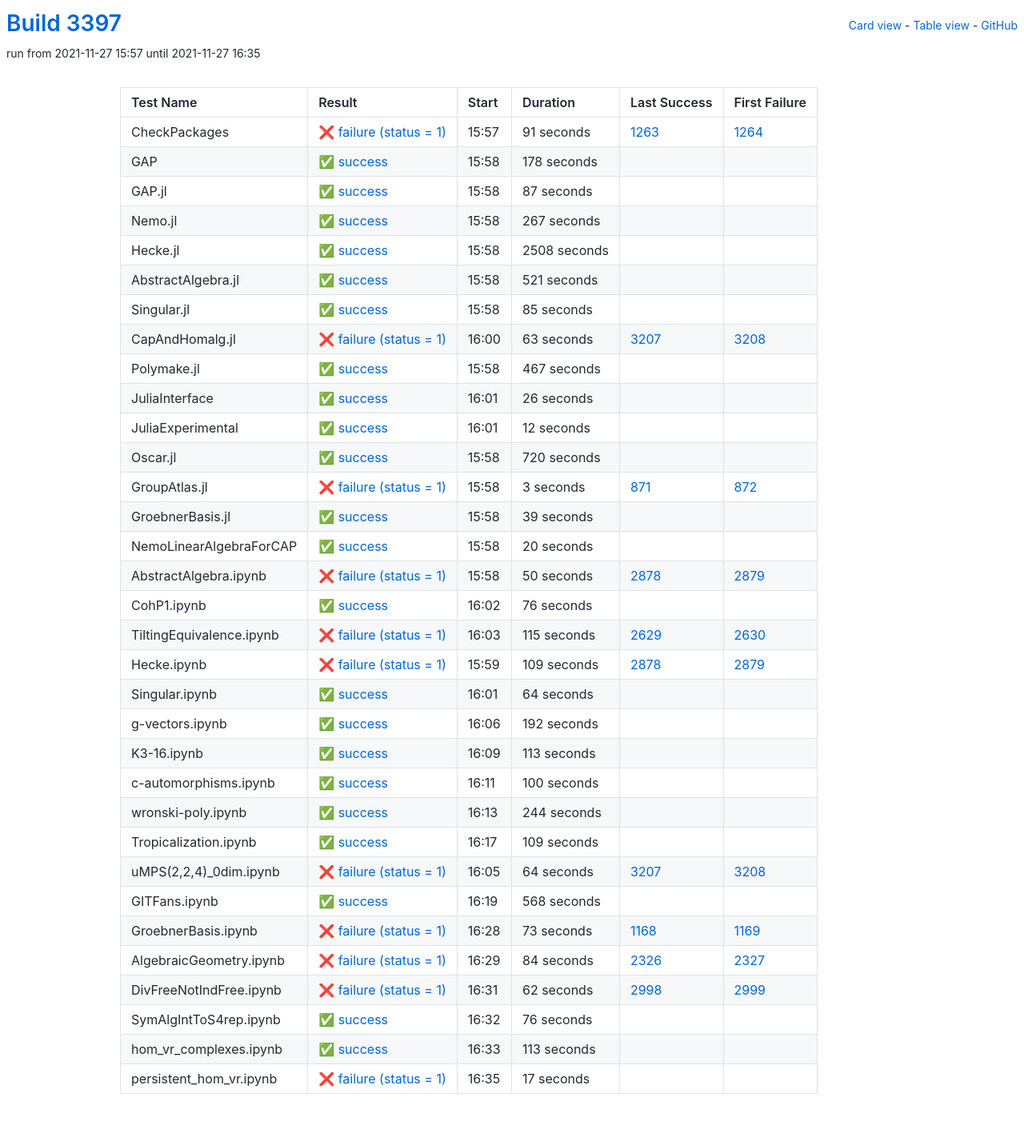
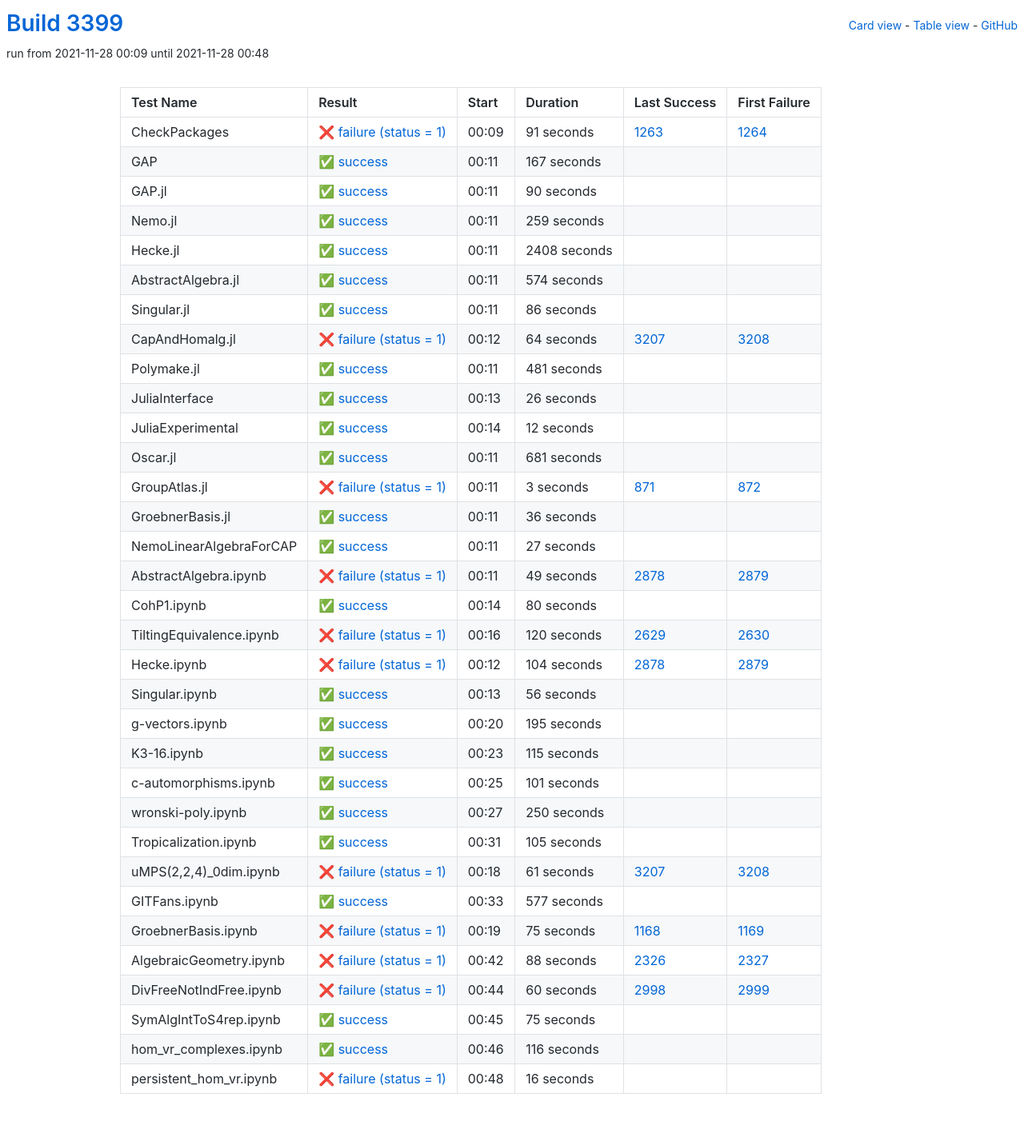
Before and after one commit to oscar-system/oscar-ci-status-stable, a Jekyll site: the page built from table.html, in a window 1280 px wide. Shown: the whole page at 80% size. Built offline with Jekyll 4.4.1, drawn with Linux system fonts in a browser that asks for light colours.

Commit message:
Build #3399

```diff
--- a/_data/ci.yml
+++ b/_data/ci.yml
@@ -1,6 +1,6 @@
 ---
-build: 3397
-build_url: https://oscarci.mathematik.uni-kl.de/job/oscar-stable/3397/
+build: 3399
+build_url: https://oscarci.mathematik.uni-kl.de/job/oscar-stable/3399/
 job: oscar-stable
 organization: oscar-system
 repo: oscar-ci-status-stable
@@ -8,8 +8,8 @@ repourl: https://github.com/oscar-system/oscar-ci-status-stable
 tests:
 - name: CheckPackages
   id: checkpackages
-  log: https://oscarci.mathematik.uni-kl.de/job/oscar-stable/3397/artifact/logs/build-3397/CheckPackages.log
-  start: 2021-11-27 15:57
+  log: https://oscarci.mathematik.uni-kl.de/job/oscar-stable/3399/artifact/logs/build-3399/CheckPackages.log
+  start: 2021-11-28 00:09
   success: false
   exitcode: 1
   status: failure
@@ -20,104 +20,104 @@ tests:
   first_failure_url: https://oscarci.mathematik.uni-kl.de/job/oscar-stable/1264/
 - name: GAP
   id: gap
-  log: https://oscarci.mathematik.uni-kl.de/job/oscar-stable/3397/artifact/logs/build-3397/GAP.log
-  start: 2021-11-27 15:58
+  log: https://oscarci.mathematik.uni-kl.de/job/oscar-stable/3399/artifact/logs/build-3399/GAP.log
+  start: 2021-11-28 00:11
   success: true
   exitcode: 0
   status: success
-  duration: 178
+  duration: 167
   last_success: false
   last_success_url:
   first_failure: false
   first_failure_url:
 - name: GAP.jl
   id: gap-jl
-  log: https://oscarci.mathematik.uni-kl.de/job/oscar-stable/3397/artifact/logs/build-3397/GAP.jl.log
-  start: 2021-11-27 15:58
+  log: https://oscarci.mathematik.uni-kl.de/job/oscar-stable/3399/artifact/logs/build-3399/GAP.jl.log
+  start: 2021-11-28 00:11
   success: true
   exitcode: 0
   status: success
-  duration: 87
+  duration: 90
   last_success: false
   last_success_url:
   first_failure: false
   first_failure_url:
 - name: Nemo.jl
   id: nemo-jl
-  log: https://oscarci.mathematik.uni-kl.de/job/oscar-stable/3397/artifact/logs/build-3397/Nemo.jl.log
-  start: 2021-11-27 15:58
+  log: https://oscarci.mathematik.uni-kl.de/job/oscar-stable/3399/artifact/logs/build-3399/Nemo.jl.log
+  start: 2021-11-28 00:11
   success: true
   exitcode: 0
   status: success
-  duration: 267
+  duration: 259
   last_success: false
   last_success_url:
   first_failure: false
   first_failure_url:
 - name: Hecke.jl
   id: hecke-jl
-  log: https://oscarci.mathematik.uni-kl.de/job/oscar-stable/3397/artifact/logs/build-3397/Hecke.jl.log
-  start: 2021-11-27 15:58
+  log: https://oscarci.mathematik.uni-kl.de/job/oscar-stable/3399/artifact/logs/build-3399/Hecke.jl.log
+  start: 2021-11-28 00:11
   success: true
   exitcode: 0
   status: success
-  duration: 2508
+  duration: 2408
   last_success: false
   last_success_url:
   first_failure: false
   first_failure_url:
 - name: AbstractAlgebra.jl
   id: abstractalgebra-jl
-  log: https://oscarci.mathematik.uni-kl.de/job/oscar-stable/3397/artifact/logs/build-3397/AbstractAlgebra.jl.log
-  start: 2021-11-27 15:58
+  log: https://oscarci.mathematik.uni-kl.de/job/oscar-stable/3399/artifact/logs/build-3399/AbstractAlgebra.jl.log
+  start: 2021-11-28 00:11
   success: true
   exitcode: 0
   status: success
-  duration: 521
+  duration: 574
   last_success: false
   last_success_url:
   first_failure: false
   first_failure_url:
 - name: Singular.jl
   id: singular-jl
-  log: https://oscarci.mathematik.uni-kl.de/job/oscar-stable/3397/artifact/logs/build-3397/Singular.jl.log
-  start: 2021-11-27 15:58
+  log: https://oscarci.mathematik.uni-kl.de/job/oscar-stable/3399/artifact/logs/build-3399/Singular.jl.log
+  start: 2021-11-28 00:11
   success: true
   exitcode: 0
   status: success
-  duration: 85
+  duration: 86
   last_success: false
   last_success_url:
   first_failure: false
   first_failure_url:
 - name: CapAndHomalg.jl
   id: capandhomalg-jl
-  log: https://oscarci.mathematik.uni-kl.de/job/oscar-stable/3397/artifact/logs/build-3397/CapAndHomalg.jl.log
-  start: 2021-11-27 16:00
+  log: https://oscarci.mathematik.uni-kl.de/job/oscar-stable/3399/artifact/logs/build-3399/CapAndHomalg.jl.log
+  start: 2021-11-28 00:12
   success: false
   exitcode: 1
   status: failure
-  duration: 63
+  duration: 64
   last_success: 3207
   last_success_url: https://oscarci.mathematik.uni-kl.de/job/oscar-stable/3207/
   first_failure: 3208
   first_failure_url: https://oscarci.mathematik.uni-kl.de/job/oscar-stable/3208/
 - name: Polymake.jl
   id: polymake-jl
-  log: https://oscarci.mathematik.uni-kl.de/job/oscar-stable/3397/artifact/logs/build-3397/Polymake.jl.log
-  start: 2021-11-27 15:58
+  log: https://oscarci.mathematik.uni-kl.de/job/oscar-stable/3399/artifact/logs/build-3399/Polymake.jl.log
+  start: 2021-11-28 00:11
   success: true
   exitcode: 0
   status: success
-  duration: 467
+  duration: 481
   last_success: false
   last_success_url:
   first_failure: false
   first_failure_url:
 - name: JuliaInterface
   id: juliainterface
-  log: https://oscarci.mathematik.uni-kl.de/job/oscar-stable/3397/artifact/logs/build-3397/JuliaInterface.log
-  start: 2021-11-27 16:01
+  log: https://oscarci.mathematik.uni-kl.de/job/oscar-stable/3399/artifact/logs/build-3399/JuliaInterface.log
+  start: 2021-11-28 00:13
   success: true
   exitcode: 0
   status: success
@@ -128,8 +128,8 @@ tests:
   first_failure_url:
 - name: JuliaExperimental
   id: juliaexperimental
-  log: https://oscarci.mathematik.uni-kl.de/job/oscar-stable/3397/artifact/logs/build-3397/JuliaExperimental.log
-  start: 2021-11-27 16:01
+  log: https://oscarci.mathematik.uni-kl.de/job/oscar-stable/3399/artifact/logs/build-3399/JuliaExperimental.log
+  start: 2021-11-28 00:14
   success: true
   exitcode: 0
   status: success
@@ -140,20 +140,20 @@ tests:
   first_failure_url:
 - name: Oscar.jl
   id: oscar-jl
-  log: https://oscarci.mathematik.uni-kl.de/job/oscar-stable/3397/artifact/logs/build-3397/Oscar.jl.log
-  start: 2021-11-27 15:58
+  log: https://oscarci.mathematik.uni-kl.de/job/oscar-stable/3399/artifact/logs/build-3399/Oscar.jl.log
+  start: 2021-11-28 00:11
   success: true
   exitcode: 0
   status: success
-  duration: 720
+  duration: 681
   last_success: false
   last_success_url:
   first_failure: false
   first_failure_url:
 - name: GroupAtlas.jl
   id: groupatlas-jl
-  log: https://oscarci.mathematik.uni-kl.de/job/oscar-stable/3397/artifact/logs/build-3397/GroupAtlas.jl.log
-  start: 2021-11-27 15:58
+  log: https://oscarci.mathematik.uni-kl.de/job/oscar-stable/3399/artifact/logs/build-3399/GroupAtlas.jl.log
+  start: 2021-11-28 00:11
   success: false
   exitcode: 1
   status: failure
@@ -164,240 +164,240 @@ tests:
   first_failure_url: https://oscarci.mathematik.uni-kl.de/job/oscar-stable/872/
 - name: GroebnerBasis.jl
   id: groebnerbasis-jl
-  log: https://oscarci.mathematik.uni-kl.de/job/oscar-stable/3397/artifact/logs/build-3397/GroebnerBasis.jl.log
-  start: 2021-11-27 15:58
+  log: https://oscarci.mathematik.uni-kl.de/job/oscar-stable/3399/artifact/logs/build-3399/GroebnerBasis.jl.log
+  start: 2021-11-28 00:11
   success: true
   exitcode: 0
   status: success
-  duration: 39
+  duration: 36
   last_success: false
   last_success_url:
   first_failure: false
   first_failure_url:
 - name: NemoLinearAlgebraForCAP
   id: nemolinearalgebraforcap
-  log: https://oscarci.mathematik.uni-kl.de/job/oscar-stable/3397/artifact/logs/build-3397/NemoLinearAlgebraForCAP.log
-  start: 2021-11-27 15:58
+  log: https://oscarci.mathematik.uni-kl.de/job/oscar-stable/3399/artifact/logs/build-3399/NemoLinearAlgebraForCAP.log
+  start: 2021-11-28 00:11
   success: true
   exitcode: 0
   status: success
-  duration: 20
+  duration: 27
   last_success: false
   last_success_url:
   first_failure: false
   first_failure_url:
 - name: AbstractAlgebra.ipynb
   id: abstractalgebra-ipynb
-  log: https://oscarci.mathematik.uni-kl.de/job/oscar-stable/3397/artifact/logs/build-3397/AbstractAlgebra.ipynb.log
-  start: 2021-11-27 15:58
+  log: https://oscarci.mathematik.uni-kl.de/job/oscar-stable/3399/artifact/logs/build-3399/AbstractAlgebra.ipynb.log
+  start: 2021-11-28 00:11
   success: false
   exitcode: 1
   status: failure
-  duration: 50
+  duration: 49
   last_success: 2878
   last_success_url: https://oscarci.mathematik.uni-kl.de/job/oscar-stable/2878/
   first_failure: 2879
   first_failure_url: https://oscarci.mathematik.uni-kl.de/job/oscar-stable/2879/
 - name: CohP1.ipynb
   id: cohp1-ipynb
-  log: https://oscarci.mathematik.uni-kl.de/job/oscar-stable/3397/artifact/logs/build-3397/CohP1.ipynb.log
-  start: 2021-11-27 16:02
+  log: https://oscarci.mathematik.uni-kl.de/job/oscar-stable/3399/artifact/logs/build-3399/CohP1.ipynb.log
+  start: 2021-11-28 00:14
   success: true
   exitcode: 0
   status: success
-  duration: 76
+  duration: 80
   last_success: false
   last_success_url:
   first_failure: false
   first_failure_url:
 - name: TiltingEquivalence.ipynb
   id: tiltingequivalence-ipynb
-  log: https://oscarci.mathematik.uni-kl.de/job/oscar-stable/3397/artifact/logs/build-3397/TiltingEquivalence.ipynb.log
-  start: 2021-11-27 16:03
+  log: https://oscarci.mathematik.uni-kl.de/job/oscar-stable/3399/artifact/logs/build-3399/TiltingEquivalence.ipynb.log
+  start: 2021-11-28 00:16
   success: false
   exitcode: 1
   status: failure
-  duration: 115
+  duration: 120
   last_success: 2629
   last_success_url: https://oscarci.mathematik.uni-kl.de/job/oscar-stable/2629/
   first_failure: 2630
   first_failure_url: https://oscarci.mathematik.uni-kl.de/job/oscar-stable/2630/
 - name: Hecke.ipynb
   id: hecke-ipynb
-  log: https://oscarci.mathematik.uni-kl.de/job/oscar-stable/3397/artifact/logs/build-3397/Hecke.ipynb.log
-  start: 2021-11-27 15:59
+  log: https://oscarci.mathematik.uni-kl.de/job/oscar-stable/3399/artifact/logs/build-3399/Hecke.ipynb.log
+  start: 2021-11-28 00:12
   success: false
   exitcode: 1
   status: failure
-  duration: 109
+  duration: 104
   last_success: 2878
   last_success_url: https://oscarci.mathematik.uni-kl.de/job/oscar-stable/2878/
   first_failure: 2879
   first_failure_url: https://oscarci.mathematik.uni-kl.de/job/oscar-stable/2879/
 - name: Singular.ipynb
   id: singular-ipynb
-  log: https://oscarci.mathematik.uni-kl.de/job/oscar-stable/3397/artifact/logs/build-3397/Singular.ipynb.log
-  start: 2021-11-27 16:01
+  log: https://oscarci.mathematik.uni-kl.de/job/oscar-stable/3399/artifact/logs/build-3399/Singular.ipynb.log
+  start: 2021-11-28 00:13
   success: true
   exitcode: 0
   status: success
-  duration: 64
+  duration: 56
   last_success: false
   last_success_url:
   first_failure: false
   first_failure_url:
 - name: g-vectors.ipynb
   id: g-vectors-ipynb
-  log: https://oscarci.mathematik.uni-kl.de/job/oscar-stable/3397/artifact/logs/build-3397/g-vectors.ipynb.log
-  start: 2021-11-27 16:06
+  log: https://oscarci.mathematik.uni-kl.de/job/oscar-stable/3399/artifact/logs/build-3399/g-vectors.ipynb.log
+  start: 2021-11-28 00:20
   success: true
   exitcode: 0
   status: success
-  duration: 192
+  duration: 195
   last_success: false
   last_success_url:
   first_failure: false
   first_failure_url:
 - name: K3-16.ipynb
   id: k3-16-ipynb
-  log: https://oscarci.mathematik.uni-kl.de/job/oscar-stable/3397/artifact/logs/build-3397/K3-16.ipynb.log
-  start: 2021-11-27 16:09
+  log: https://oscarci.mathematik.uni-kl.de/job/oscar-stable/3399/artifact/logs/build-3399/K3-16.ipynb.log
+  start: 2021-11-28 00:23
   success: true
   exitcode: 0
   status: success
-  duration: 113
+  duration: 115
   last_success: false
   last_success_url:
   first_failure: false
   first_failure_url:
 - name: c-automorphisms.ipynb
   id: c-automorphisms-ipynb
-  log: https://oscarci.mathematik.uni-kl.de/job/oscar-stable/3397/artifact/logs/build-3397/c-automorphisms.ipynb.log
-  start: 2021-11-27 16:11
+  log: https://oscarci.mathematik.uni-kl.de/job/oscar-stable/3399/artifact/logs/build-3399/c-automorphisms.ipynb.log
+  start: 2021-11-28 00:25
   success: true
   exitcode: 0
   status: success
-  duration: 100
+  duration: 101
   last_success: false
   last_success_url:
   first_failure: false
   first_failure_url:
 - name: wronski-poly.ipynb
   id: wronski-poly-ipynb
-  log: https://oscarci.mathematik.uni-kl.de/job/oscar-stable/3397/artifact/logs/build-3397/wronski-poly.ipynb.log
-  start: 2021-11-27 16:13
+  log: https://oscarci.mathematik.uni-kl.de/job/oscar-stable/3399/artifact/logs/build-3399/wronski-poly.ipynb.log
+  start: 2021-11-28 00:27
   success: true
   exitcode: 0
   status: success
-  duration: 244
+  duration: 250
   last_success: false
   last_success_url:
   first_failure: false
   first_failure_url:
 - name: Tropicalization.ipynb
   id: tropicalization-ipynb
-  log: https://oscarci.mathematik.uni-kl.de/job/oscar-stable/3397/artifact/logs/build-3397/Tropicalization.ipynb.log
-  start: 2021-11-27 16:17
+  log: https://oscarci.mathematik.uni-kl.de/job/oscar-stable/3399/artifact/logs/build-3399/Tropicalization.ipynb.log
+  start: 2021-11-28 00:31
   success: true
   exitcode: 0
   status: success
-  duration: 109
+  duration: 105
   last_success: false
   last_success_url:
   first_failure: false
   first_failure_url:
 - name: uMPS(2,2,4)_0dim.ipynb
   id: umps-2-2-4-0dim-ipynb
-  log: https://oscarci.mathematik.uni-kl.de/job/oscar-stable/3397/artifact/logs/build-3397/uMPS-2-2-4-_0dim.ipynb.log
-  start: 2021-11-27 16:05
+  log: https://oscarci.mathematik.uni-kl.de/job/oscar-stable/3399/artifact/logs/build-3399/uMPS-2-2-4-_0dim.ipynb.log
+  start: 2021-11-28 00:18
   success: false
   exitcode: 1
   status: failure
-  duration: 64
+  duration: 61
   last_success: 3207
   last_success_url: https://oscarci.mathematik.uni-kl.de/job/oscar-stable/3207/
   first_failure: 3208
   first_failure_url: https://oscarci.mathematik.uni-kl.de/job/oscar-stable/3208/
 - name: GITFans.ipynb
   id: gitfans-ipynb
-  log: https://oscarci.mathematik.uni-kl.de/job/oscar-stable/3397/artifact/logs/build-3397/GITFans.ipynb.log
-  start: 2021-11-27 16:19
+  log: https://oscarci.mathematik.uni-kl.de/job/oscar-stable/3399/artifact/logs/build-3399/GITFans.ipynb.log
+  start: 2021-11-28 00:33
   success: true
   exitcode: 0
   status: success
-  duration: 568
+  duration: 577
   last_success: false
   last_success_url:
   first_failure: false
   first_failure_url:
 - name: GroebnerBasis.ipynb
   id: groebnerbasis-ipynb
-  log: https://oscarci.mathematik.uni-kl.de/job/oscar-stable/3397/artifact/logs/build-3397/GroebnerBasis.ipynb.log
-  start: 2021-11-27 16:28
+  log: https://oscarci.mathematik.uni-kl.de/job/oscar-stable/3399/artifact/logs/build-3399/GroebnerBasis.ipynb.log
+  start: 2021-11-28 00:19
   success: false
   exitcode: 1
   status: failure
-  duration: 73
+  duration: 75
   last_success: 1168
   last_success_url: https://oscarci.mathematik.uni-kl.de/job/oscar-stable/1168/
   first_failure: 1169
   first_failure_url: https://oscarci.mathematik.uni-kl.de/job/oscar-stable/1169/
 - name: AlgebraicGeometry.ipynb
   id: algebraicgeometry-ipynb
-  log: https://oscarci.mathematik.uni-kl.de/job/oscar-stable/3397/artifact/logs/build-3397/AlgebraicGeometry.ipynb.log
-  start: 2021-11-27 16:29
+  log: https://oscarci.mathematik.uni-kl.de/job/oscar-stable/3399/artifact/logs/build-3399/AlgebraicGeometry.ipynb.log
+  start: 2021-11-28 00:42
   success: false
   exitcode: 1
   status: failure
-  duration: 84
+  duration: 88
   last_success: 2326
   last_success_url: https://oscarci.mathematik.uni-kl.de/job/oscar-stable/2326/
   first_failure: 2327
   first_failure_url: https://oscarci.mathematik.uni-kl.de/job/oscar-stable/2327/
 - name: DivFreeNotIndFree.ipynb
   id: divfreenotindfree-ipynb
-  log: https://oscarci.mathematik.uni-kl.de/job/oscar-stable/3397/artifact/logs/build-3397/DivFreeNotIndFree.ipynb.log
-  start: 2021-11-27 16:31
+  log: https://oscarci.mathematik.uni-kl.de/job/oscar-stable/3399/artifact/logs/build-3399/DivFreeNotIndFree.ipynb.log
+  start: 2021-11-28 00:44
   success: false
   exitcode: 1
   status: failure
-  duration: 62
+  duration: 60
   last_success: 2998
   last_success_url: https://oscarci.mathematik.uni-kl.de/job/oscar-stable/2998/
   first_failure: 2999
   first_failure_url: https://oscarci.mathematik.uni-kl.de/job/oscar-stable/2999/
 - name: SymAlgIntToS4rep.ipynb
   id: symalginttos4rep-ipynb
-  log: https://oscarci.mathematik.uni-kl.de/job/oscar-stable/3397/artifact/logs/build-3397/SymAlgIntToS4rep.ipynb.log
-  start: 2021-11-27 16:32
+  log: https://oscarci.mathematik.uni-kl.de/job/oscar-stable/3399/artifact/logs/build-3399/SymAlgIntToS4rep.ipynb.log
+  start: 2021-11-28 00:45
   success: true
   exitcode: 0
   status: success
-  duration: 76
+  duration: 75
   last_success: false
   last_success_url:
   first_failure: false
   first_failure_url:
 - name: hom_vr_complexes.ipynb
   id: hom-vr-complexes-ipynb
-  log: https://oscarci.mathematik.uni-kl.de/job/oscar-stable/3397/artifact/logs/build-3397/hom_vr_complexes.ipynb.log
-  start: 2021-11-27 16:33
+  log: https://oscarci.mathematik.uni-kl.de/job/oscar-stable/3399/artifact/logs/build-3399/hom_vr_complexes.ipynb.log
+  start: 2021-11-28 00:46
   success: true
   exitcode: 0
   status: success
-  duration: 113
+  duration: 116
   last_success: false
   last_success_url:
   first_failure: false
   first_failure_url:
 - name: persistent_hom_vr.ipynb
   id: persistent-hom-vr-ipynb
-  log: https://oscarci.mathematik.uni-kl.de/job/oscar-stable/3397/artifact/logs/build-3397/persistent_hom_vr.ipynb.log
-  start: 2021-11-27 16:35
+  log: https://oscarci.mathematik.uni-kl.de/job/oscar-stable/3399/artifact/logs/build-3399/persistent_hom_vr.ipynb.log
+  start: 2021-11-28 00:48
   success: false
   exitcode: 1
   status: failure
-  duration: 17
+  duration: 16
   last_success: false
   last_success_url:
   first_failure: false
```
Also changed, not shown: README.md.
